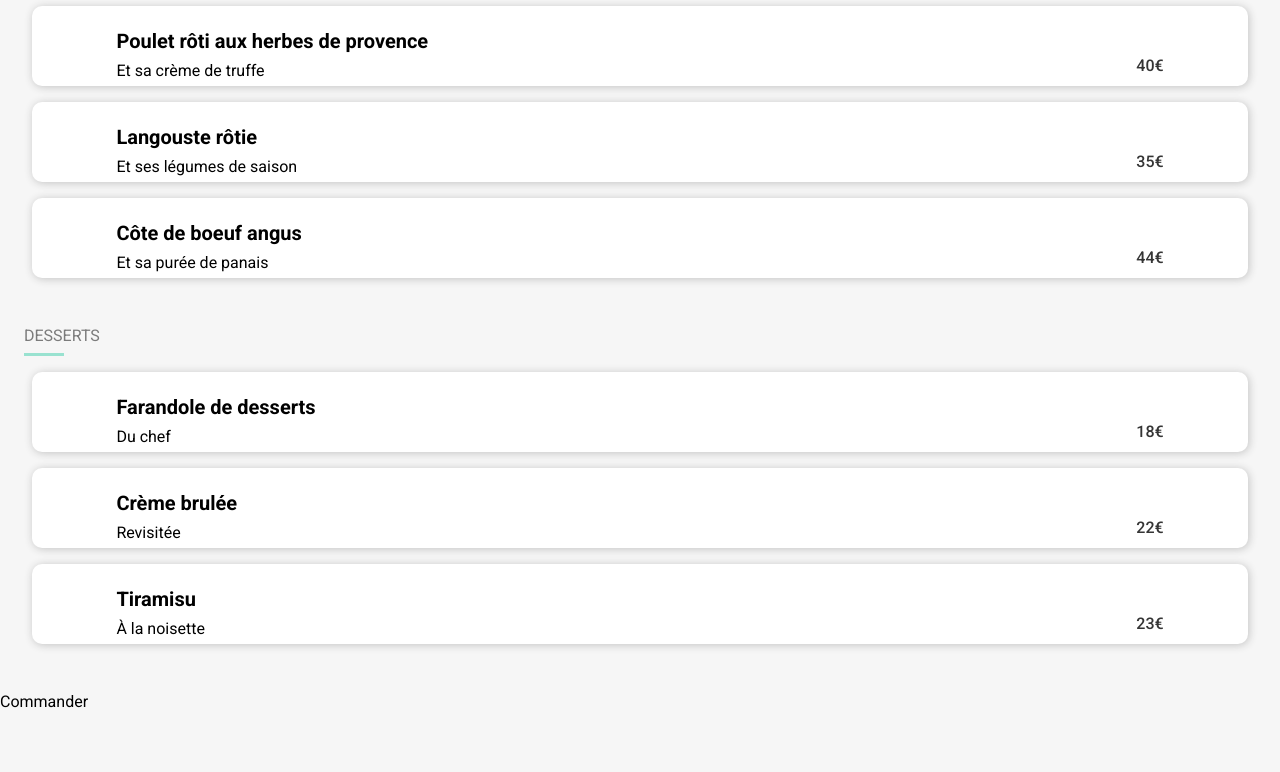
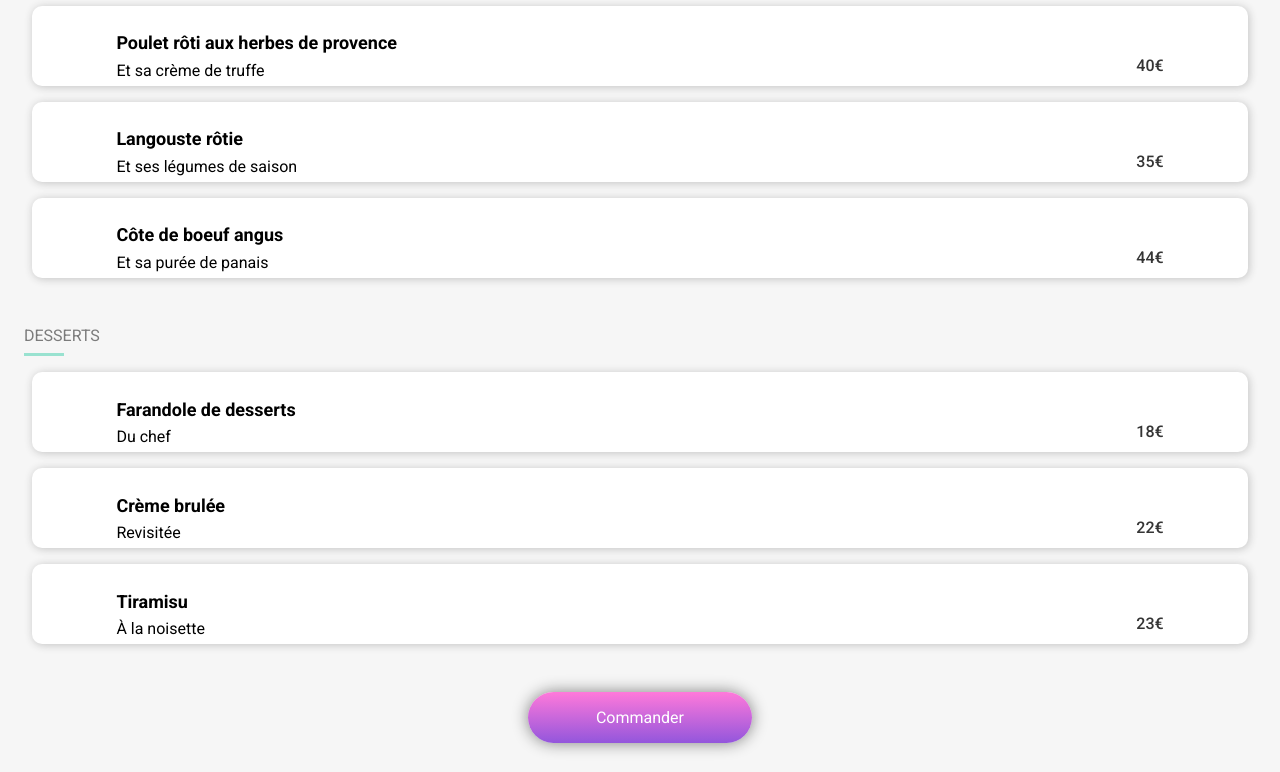
Before and after one commit to Smilodon83/ohmyfood, a website: page pages/delice-des-sens.html in a window 1280 px wide. Shown: the part 1490-2262 px from the top of the page. Drawn offline with Linux system fonts and the light colour scheme; a web font is replaced by a local one.

Commit message:
Correction class btn

```diff
--- a/pages/delice-des-sens.html
+++ b/pages/delice-des-sens.html
@@ -172,7 +172,7 @@
                 </div>
             </div>
                 <!-- bouton commande  -->
-            <div class="bouton">
+            <div class="btn">
                 Commander
             </div>
         </section>
--- a/sass/pages/_restaurants.scss
+++ b/sass/pages/_restaurants.scss
@@ -80,7 +80,7 @@ main {
         }
 
         & h5 {
-            font-size: 20px;
+            font-size: 18px;
         }
         &__prix{
             font-weight: 500;
```
Also changed, not shown: pages/note-enchante.html (+1 -1 lines), pages/palette-du-gout.html (+1 -1 lines), css/style.css.
